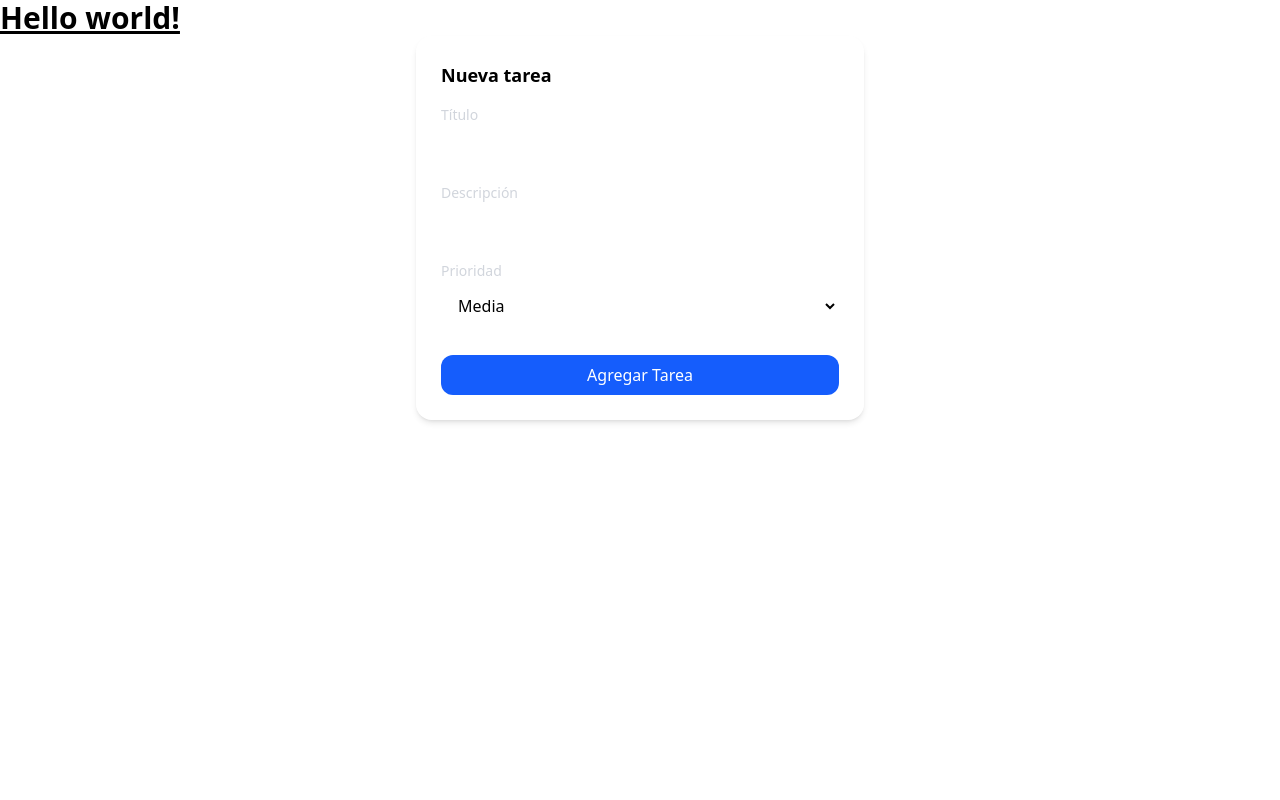
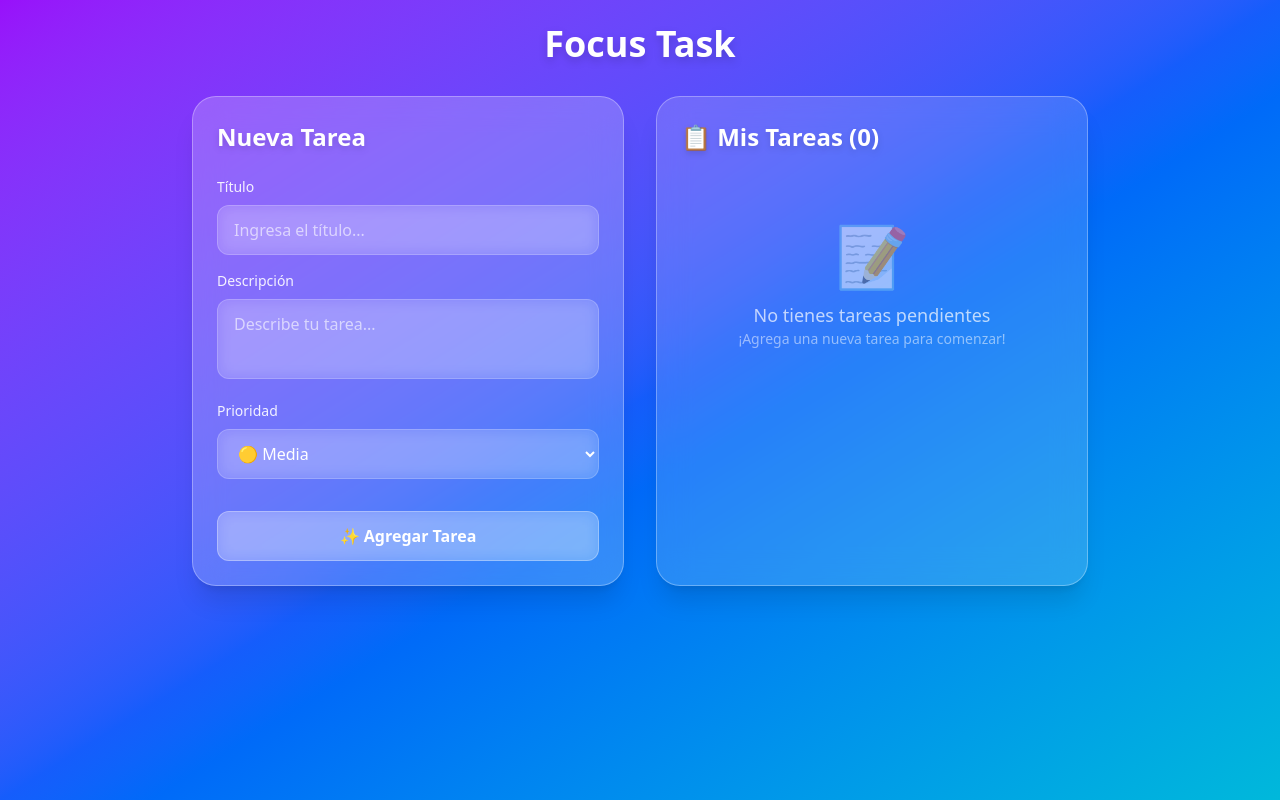
Before and after one commit to esteban-abanto-2709/FocusTask, a React (Vite) app: page / in a window 1280 px wide. Built offline with nearby package versions, Linux system fonts and the light colour scheme.

Commit message:
feature(style): enhance task management UI with TaskCard component and improve styling in TaskForm and TaskList

```diff
--- a/src/App.tsx
+++ b/src/App.tsx
@@ -15,14 +15,16 @@ export default function App() {
   }
 
   return (
-    <>
-      <div>
-        <h1 className="text-3xl font-bold underline">
-          Hello world!
+    <div className="min-h-screen bg-gradient-to-br from-purple-600 via-blue-600 to-cyan-500 p-6">
+      <div className="max-w-4xl mx-auto">
+        <h1 className="text-4xl font-bold text-white text-center mb-8 drop-shadow-lg">
+          Focus Task
         </h1>
-        <TaskForm onAdd={handleAdd} />
-        <TaskList tasks={tasks} />
+        <div className="grid md:grid-cols-2 gap-8">
+          <TaskForm onAdd={handleAdd} />
+          <TaskList tasks={tasks} />
+        </div>
       </div>
-    </>
+    </div>
   )
 }
--- /dev/null
+++ b/src/components/TaskCard.tsx
@@ -0,0 +1,25 @@
+import type Task from "@/types/Task";
+
+interface TaskCardProps {
+  task: Task;
+}
+
+export default function TaskCard({ task }: TaskCardProps) {
+  return (
+    <div className="bg-white/10 backdrop-blur-sm p-4 rounded-xl border border-white/20 shadow-md">
+      <div className="flex justify-between items-start mb-2">
+        <h3 className="text-lg font-semibold text-white">{task.title}</h3>
+        <span className="px-2 py-1 text-xs rounded-full bg-blue-500/20 text-blue-200">
+          {task.priority}
+        </span>
+      </div>
+
+      <p className="text-gray-300 mb-3">{task.description}</p>
+
+      <div className="flex justify-between items-center text-xs text-gray-400">
+        <span>{task.status}</span>
+        <span>{new Date(task.createdAt).toLocaleDateString()}</span>
+      </div>
+    </div>
+  );
+}
--- a/src/components/TaskForm.tsx
+++ b/src/components/TaskForm.tsx
@@ -28,40 +28,49 @@ export default function TaskForm({ onAdd }: TaskFormProps) {
   }
 
   return (
-    <div className="w-full max-w-md mx-auto bg-white/5 backdrop-blur-sm p-6 rounded-2xl shadow-md border border-white/10">
-      <h2 className="text-lg font-semibold mb-4 text-black">Nueva tarea</h2>
+    <div className="bg-white/20 backdrop-blur-lg p-6 rounded-3xl shadow-xl border border-white/30 hover:shadow-2xl transition-all duration-300">
+      <h2 className="text-2xl font-bold mb-6 text-white drop-shadow-md">Nueva Tarea</h2>
 
-      <div className="flex flex-col gap-3">
+      <div className="flex flex-col gap-4">
         <div>
-          <label className="block text-sm text-gray-300 mb-1">Título</label>
-          <input type="text" value={title} onChange={(e) => { setTitle(e.currentTarget.value) }}
-            className="w-full px-3 py-2 rounded-lg bg-white/10 border border-white/20 text-black focus:outline-none focus:ring-2 focus:ring-blue-500"
+          <label className="block text-sm font-medium text-white/90 mb-2">Título</label>
+          <input
+            type="text"
+            value={title}
+            onChange={(e) => { setTitle(e.currentTarget.value) }}
+            className="w-full px-4 py-3 rounded-xl bg-white/10 backdrop-blur-sm border border-white/20 text-white placeholder-white/60 focus:outline-none focus:ring-2 focus:ring-white/50 focus:border-white/40 transition-all duration-200"
+            placeholder="Ingresa el título..."
           />
         </div>
 
         <div>
-          <label className="block text-sm text-gray-300 mb-1">Descripción</label>
-          <input
-            type="text" value={description} onChange={(e) => { setDescription(e.currentTarget.value) }}
-            className="w-full px-3 py-2 rounded-lg bg-white/10 border border-white/20 text-black focus:outline-none focus:ring-2 focus:ring-blue-500"
+          <label className="block text-sm font-medium text-white/90 mb-2">Descripción</label>
+          <textarea
+            value={description}
+            onChange={(e) => { setDescription(e.currentTarget.value) }}
+            className="w-full px-4 py-3 rounded-xl bg-white/10 backdrop-blur-sm border border-white/20 text-white placeholder-white/60 focus:outline-none focus:ring-2 focus:ring-white/50 focus:border-white/40 transition-all duration-200 resize-none h-20"
+            placeholder="Describe tu tarea..."
           />
         </div>
 
         <div>
-          <label className="block text-sm text-gray-300 mb-1">Prioridad</label>
-          <select value={priority} onChange={(e) => { setPriority(e.currentTarget.value) }}
-            className="w-full px-3 py-2 rounded-lg bg-white/10 border border-white/20 text-black focus:outline-none focus:ring-2 focus:ring-blue-500"
+          <label className="block text-sm font-medium text-white/90 mb-2">Prioridad</label>
+          <select
+            value={priority}
+            onChange={(e) => { setPriority(e.currentTarget.value) }}
+            className="w-full px-4 py-3 rounded-xl bg-white/10 backdrop-blur-sm border border-white/20 text-white focus:outline-none focus:ring-2 focus:ring-white/50 focus:border-white/40 transition-all duration-200"
           >
-            <option value="alta">Alta</option>
-            <option value="media">Media</option>
-            <option value="baja">Baja</option>
+            <option value="alta" className="bg-gray-800 text-white">🔴 Alta</option>
+            <option value="media" className="bg-gray-800 text-white">🟡 Media</option>
+            <option value="baja" className="bg-gray-800 text-white">🟢 Baja</option>
           </select>
         </div>
 
-        <button onClick={onClickAddTask}
-          className="w-full mt-4 px-4 py-2 rounded-xl bg-blue-600 hover:bg-blue-700 text-white font-medium transition-colors"
+        <button
+          onClick={onClickAddTask}
+          className="w-full mt-4 px-6 py-3 rounded-xl bg-white/20 hover:bg-white/30 text-white font-semibold border border-white/30 backdrop-blur-sm transition-all duration-300 hover:scale-105 hover:shadow-lg active:scale-95"
         >
-          Agregar Tarea
+          ✨ Agregar Tarea
         </button>
       </div>
     </div>
--- a/src/components/TaskList.tsx
+++ b/src/components/TaskList.tsx
@@ -6,17 +6,85 @@ interface TaskListProps {
 
 export default function TaskList({ tasks }: TaskListProps) {
 
+  const getPriorityColor = (priority: string) => {
+    switch (priority) {
+      case 'alta':
+        return 'bg-red-500/20 border-red-300/30 text-red-100';
+      case 'media':
+        return 'bg-yellow-500/20 border-yellow-300/30 text-yellow-100';
+      case 'baja':
+        return 'bg-green-500/20 border-green-300/30 text-green-100';
+      default:
+        return 'bg-gray-500/20 border-gray-300/30 text-gray-100';
+    }
+  };
+
+  const getPriorityIcon = (priority: string) => {
+    switch (priority) {
+      case 'alta': return '🔴';
+      case 'media': return '🟡';
+      case 'baja': return '🟢';
+      default: return '⚪';
+    }
+  };
+
+  const formatDate = (timestamp: number) => {
+    const date = new Date(timestamp);
+    return date.toLocaleDateString('es-ES', {
+      day: '2-digit',
+      month: '2-digit',
+      year: 'numeric',
+      hour: '2-digit',
+      minute: '2-digit'
+    });
+  };
+
   return (
-    <div>
-      {tasks.map((task, index) => (
-        <div>
-          <h3 key={index}>{task.title}</h3>
-          <p>{task.description}</p>
-          <p>{task.priority}</p>
-          <p>{new Date(task.createdAt).toISOString()}</p>
-          <p>{task.status}</p>
+    <div className="bg-white/15 backdrop-blur-lg p-6 rounded-3xl shadow-xl border border-white/30">
+      <h2 className="text-2xl font-bold mb-6 text-white drop-shadow-md">
+        📋 Mis Tareas ({tasks.length})
+      </h2>
+
+      {tasks.length === 0 ? (
+        <div className="text-center py-12">
+          <div className="text-6xl mb-4 opacity-50">📝</div>
+          <p className="text-white/70 text-lg">No tienes tareas pendientes</p>
+          <p className="text-white/50 text-sm">¡Agrega una nueva tarea para comenzar!</p>
         </div>
-      ))}
+      ) : (
+        <div className="space-y-4 max-h-96 overflow-y-auto pr-2 scrollbar-thin scrollbar-track-transparent scrollbar-thumb-white/20 hover:scrollbar-thumb-white/40">
+          {tasks.map((task, index) => (
+            <div
+              key={index}
+              className="bg-white/10 backdrop-blur-sm p-4 rounded-2xl border border-white/20 hover:bg-white/15 transition-colors duration-300"
+            >
+              <div className="flex items-start justify-between mb-3">
+                <h3 className="text-lg font-semibold text-white flex items-center gap-2">
+                  <span className="text-xl">📌</span>
+                  {task.title}
+                </h3>
+                <div className={`px-3 py-1 rounded-full text-xs font-medium ${getPriorityColor(task.priority)} backdrop-blur-sm`}>
+                  {getPriorityIcon(task.priority)} {task.priority.toUpperCase()}
+                </div>
+              </div>
+
+              <p className="text-white/80 mb-3 leading-relaxed">
+                {task.description}
+              </p>
+
+              <div className="flex items-center justify-between text-sm">
+                <div className="flex items-center gap-2 text-white/60">
+                  <span>🕐</span>
+                  {formatDate(task.createdAt)}
+                </div>
+                <div className="bg-blue-500/20 border border-blue-300/30 text-blue-100 px-3 py-1 rounded-full text-xs font-medium backdrop-blur-sm">
+                  📊 {task.status}
+                </div>
+              </div>
+            </div>
+          ))}
+        </div>
+      )}
     </div>
   );
 }
```
